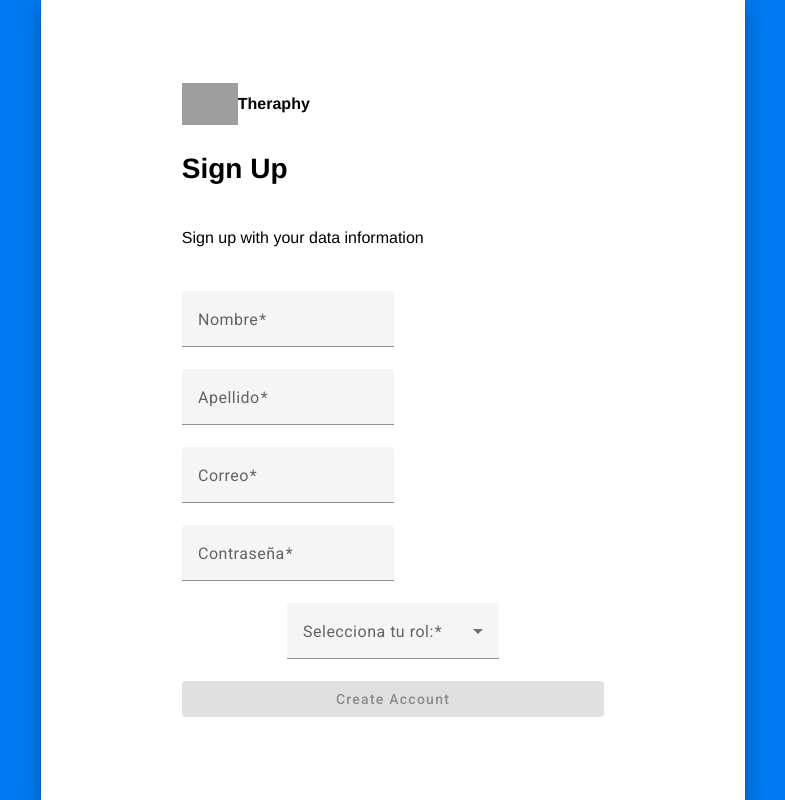
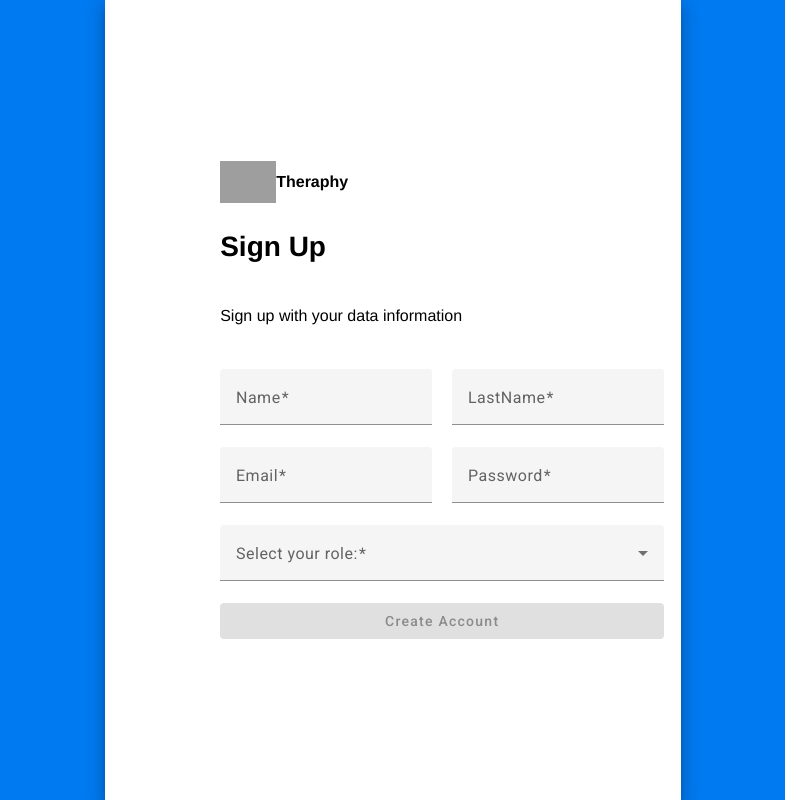
Before and after one commit to upc-pre-202302-IoTheraphy-SI572-SW71/Web-Theraphy, an Angular app: page /auth-registration in a window 1280 px wide. Shown: the whole page, without its empty margins (247-1032 px from the left). Built offline with nearby package versions, Linux system fonts and the light colour scheme; grey boxes are pictures that could not be loaded.

Commit message:
feat(update): Update Signup html and css

```diff
--- a/src/app/security/pages/signup/signup.component.css
+++ b/src/app/security/pages/signup/signup.component.css
@@ -6,14 +6,16 @@
   align-items: center;
   font-family: 'IBM Plex Sans', "Helvetica Neue", sans-serif;
 }
+
 .signup-section {
   background-color: #FFFFFF;
   display: flex;
   flex-direction: row;
   align-items: center;
-  width: 55%;
+  width: 45%;
   height: 100%;
 }
+
 .signup-form-container {
   padding: 0 20%;
   display: flex;
@@ -26,13 +28,16 @@
   flex-direction: row;
   align-items: center;
 }
+
 .logo-image {
   width: 56px;
 }
+
 .logo-text {
   font-weight: 600;
   font-size: 16px;
 }
+
 .signup-form {
   display: flex;
   flex-direction: row;
@@ -42,23 +47,39 @@
   font-size: 28px;
   font-weight: 700;
 }
+
 .signup-button {
   width: 100%;
 }
 
 .signup-form-general-data {
-  display: flex;
-  flex-direction: column;
+  display: grid;
+  grid-template-columns: repeat(2, 1fr);
+  gap: 20px;
+  text-align: center;
   align-items: center;
 }
 
 .left-column,
-.right-column,
-.centered-button {
-  width: 100%;
+.right-column {
+  display: flex;
+  flex-direction: column;
 }
 
-.centered-button {
+.full-width {
+  width: 100%;
+  max-width: 300px;
+  margin: 0 auto;
+}
+
+.signup-button {
+  grid-column: span 2;
+  justify-self: center;
+  margin-top: -20px;
+}
+
+.role-selection {
+  grid-column: 1 / span 2;
   text-align: center;
-  margin-top: 20px; /* Ajusta el margen superior según tus necesidades */
+  margin-top: -20px;
 }
--- a/src/app/security/pages/signup/signup.component.html
+++ b/src/app/security/pages/signup/signup.component.html
@@ -15,33 +15,31 @@
         <div class="signup-form-general-data">
           <div class="left-column">
             <mat-form-field appearance="fill" class="full-width">
-              <mat-label>Nombre</mat-label>
+              <mat-label>Name</mat-label>
               <input type="text" matInput formControlName="firstname" required [(ngModel)]="user.firstname">
             </mat-form-field>
-
             <mat-form-field appearance="fill" class="full-width">
-              <mat-label>Apellido</mat-label>
-              <input type="text" matInput formControlName="lastname" required [(ngModel)]="user.lastname">
+              <mat-label>Email</mat-label>
+              <input type="text" matInput formControlName="username" required [(ngModel)]="user.username">
             </mat-form-field>
           </div>
           <div class="right-column">
             <mat-form-field appearance="fill" class="full-width">
-              <mat-label>Correo</mat-label>
-              <input type="text" matInput formControlName="username" required [(ngModel)]="user.username">
+              <mat-label>LastName</mat-label>
+              <input type="text" matInput formControlName="lastname" required [(ngModel)]="user.lastname">
             </mat-form-field>
-
             <mat-form-field appearance="fill" class="full-width">
-              <mat-label>Contraseña</mat-label>
-              <input type="text" matInput formControlName="password" required [(ngModel)]="user.password">
+              <mat-label>Password</mat-label>
+              <input type="password" matInput formControlName="password" required [(ngModel)]="user.password">
             </mat-form-field>
           </div>
 
 
           <mat-form-field class="role-selection">
-            <mat-label>Selecciona tu rol:</mat-label>
+            <mat-label>Select your role:</mat-label>
             <mat-select formControlName="role" [(ngModel)]="user.role" name="role">
-              <mat-option value="PATIENT">Paciente</mat-option>
-              <mat-option value="PHYSIOTHERAPIST">Physioterapeuta</mat-option>
+              <mat-option value="PATIENT">Patient</mat-option>
+              <mat-option value="PHYSIOTHERAPIST">Physiotherapist</mat-option>
             </mat-select>
           </mat-form-field>
 
```
